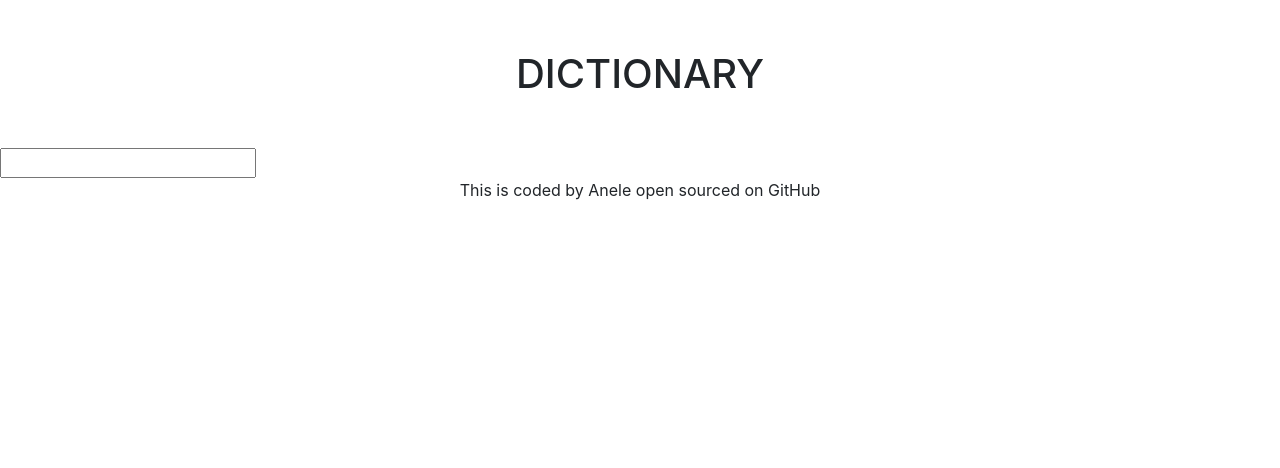
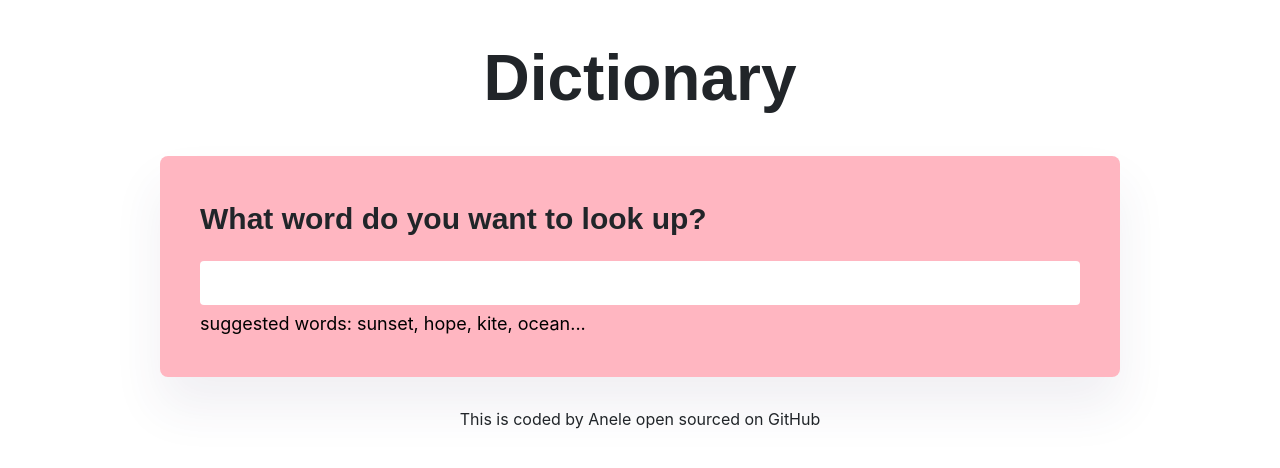
Before and after one commit to AneleNala/dictionary-project, a React (Create React App) app: page / in a window 1280 px wide. Shown: the top 468 px of the page. Built offline with nearby package versions, Linux system fonts and the light colour scheme; no server answers.

Commit message:
Added styling to the dictionary

```diff
--- a/src/App.css
+++ b/src/App.css
@@ -1,3 +1,23 @@
+body {
+  background: white;
+}
+
+.App {
+  background: white;
+}
+
+.App-header {
+  margin: 30px 0;
+}
+
 .App h1 {
-  margin: 50px 0;
+  font-family: Arial, Helvetica, sans-serif;
+  font-weight: bold;
+  font-size: 64px;
+  line-height: 1.5;
 }
+
+.App-footer {
+  text-align: center;
+  margin: 30px 0;
+}
--- a/src/App.js
+++ b/src/App.js
@@ -5,12 +5,10 @@ function App() {
   return (
     <div className="App">
       <header className="App-header">
-    <h1 className="text-center">DICTIONARY</h1>
+    <h1 className="text-center">Dictionary</h1>
       </header>
-      <main>
-        <Dictionary/>
-      </main>
-      <footer className="text-center">
+        <Dictionary defaultKeyword="hello"/>
+      <footer className="App-footer">
         This is coded by Anele open sourced on GitHub
       </footer>
     </div>
--- /dev/null
+++ b/src/Dictionary.css
@@ -0,0 +1,31 @@
+.Dictionary {
+  max-width: 960px;
+  margin: 0 auto;
+  background: white;
+}
+
+.Dictionary input {
+  width: 100%;
+  padding: 10px;
+  border: none;
+  border-radius: 4px;
+}
+
+.Dictionary .hint {
+  margin-top: 5px;
+  font-size: 18px;
+  color: black;
+}
+
+.Dictionary section {
+  background: lightpink;
+  box-shadow: 0 30px 50px rgba(65, 50, 100, 0.08);
+  border-radius: 8px;
+  margin-top: 10px;
+  padding: 40px;
+}
+
+.Dictionary h1 {
+  font-size: 30px;
+  margin-bottom: 20px;
+}
--- a/src/Dictionary.js
+++ b/src/Dictionary.js
@@ -1,20 +1,21 @@
 import React, {useState} from "react";
 import axios from "axios";
 import Results from "./Results";
+import "./Dictionary.css"
 
-export default function Dictionary(){
+export default function Dictionary(props){
 
-    const [keywork, setKeywork] = useState("");
+    const [keywork, setKeywork] = useState(props.defaultKeyword);
     const [results, setResults] = useState(null);
+    const [loaded, setLoaded] = useState(false);
+
+
 
     function handleResponse(response){
         setResults(response.data);
     }
 
-
-    function handleSubmit(event){
-        event.preventDefault();
-       alert(`Searching ${keywork}`);
+    function search(){
 
     let apiKey = "9tc2ca054b9644af4a7a4ffo0b15b933";
     let word = `${keywork}`;
@@ -23,17 +24,41 @@ export default function Dictionary(){
 
     }
 
+
+    function handleSubmit(event){
+        event.preventDefault();
+        search();
+    }
+
     function handleKeywork(event){
     setKeywork(event.target.value);
     }
 
+    function load(){
+        setLoaded(true);
+        search();
+    }
 
-    return(
+    if(loaded){
+       return(
         <div className="Dictionary">
+        <section>
+            <h1>What word do you want to look up?</h1>
         <form onSubmit={handleSubmit}>
             <input type="search" onChange={handleKeywork}/>
         </form>
+        <div className="hint">
+            suggested words: sunset, hope, kite, ocean...
+        </div>
+        </section>
         <Results results={results}/>
         </div>
-    )
+    );
+    } else{
+        load();
+        return "Loading";
+
+    }
+
+
 }
--- /dev/null
+++ b/src/Meaning.css
@@ -0,0 +1,11 @@
+.Meaning h3 {
+  font-size: 24px;
+  line-height: 1.5;
+  font-weight: bold;
+}
+
+.Meaning .example {
+  font-size: 14px;
+  color: whitesmoke;
+  font-style: italic;
+}
--- a/src/Meaning.js
+++ b/src/Meaning.js
@@ -1,20 +1,22 @@
 import React from "react";
+import Synonyms from "./Synonyms";
+import "./Meaning.css"
+
 
 export default function Meaning(props){
-    console.log(props.meaning);
+
     return (
-        <div>
+        <div className="Meaning">
             <h3>
                 {props.meaning.partOfSpeech}
             </h3>
-            <p>
+            <div className="definition">
                 {props.meaning.definition}
-            </p>
-            <p>
-                <em>
+            </div>
+                <div className="example">
                     {props.meaning.example}
-                </em>
-            </p>
+                </div>
+                <Synonyms synonyms={props.meaning.synonyms}/>
         </div>
     )
 }
--- /dev/null
+++ b/src/Results.css
@@ -0,0 +1,5 @@
+.Results h2 {
+  font-size: 36px;
+  font-weight: bold;
+  line-height: 1.5;
+}
--- a/src/Results.js
+++ b/src/Results.js
@@ -1,22 +1,27 @@
 import React from "react";
 import Meaning from "./Meaning"
+import "./Results.css"
 
-export default function Results(props){
 
-    if(props.results){
-        return(
+export default function Results(props) {
+
+    if (props.results) {
+        return (
             <div className="Results">
+                <section>
                 <h2>{props.results.word}</h2>
-                {props.results.meanings.map(function(meaning, index){
-                    return(
-                        <div key={index}>
-                            <Meaning meaning = {meaning}/>
-                        </div>
-                    )
+                <h4>{props.results.phonetic}</h4>
+                </section>
+                {props.results.meanings.map(function (meaning, index) {
+                    return (
+                        <section key={index}>
+                            <Meaning meaning={meaning} />
+                      </section>
+                    );
                 })}
             </div>
         )
-    } else{
+    } else {
         return null;
     }
 
--- /dev/null
+++ b/src/Synonyms.css
@@ -0,0 +1,10 @@
+.Synonyms {
+  margin: 15px 0 0;
+  padding: 0;
+}
+
+.Synonyms li {
+  font-size: 14px;
+  display: inline-block;
+  padding-right: 10px;
+}
--- /dev/null
+++ b/src/Synonyms.js
@@ -0,0 +1,20 @@
+import React from "react";
+import "./Synonyms.css"
+
+export default function Synonyms(props){
+    if(props.synonyms){
+        return(
+            <ul className="Synonyms">
+            {props.synonyms.map(function(synonym, index){
+                return(
+                    <li key={index}>
+                        {synonym}
+                    </li>
+                )
+            })}
+            </ul>
+        );
+    } else{
+        return null;
+    }
+}
```
